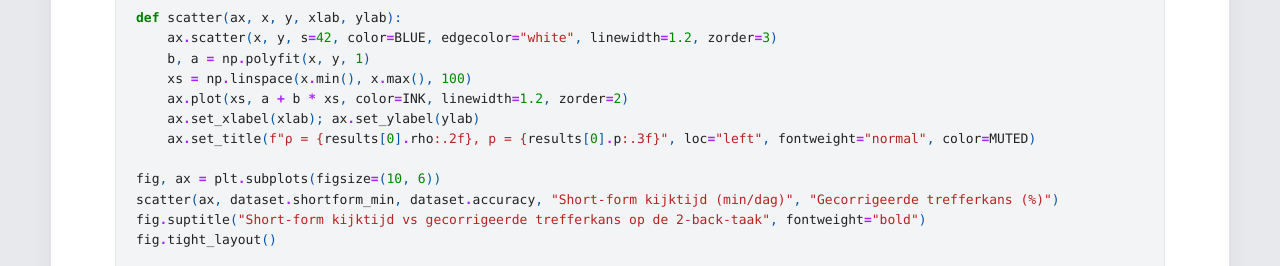
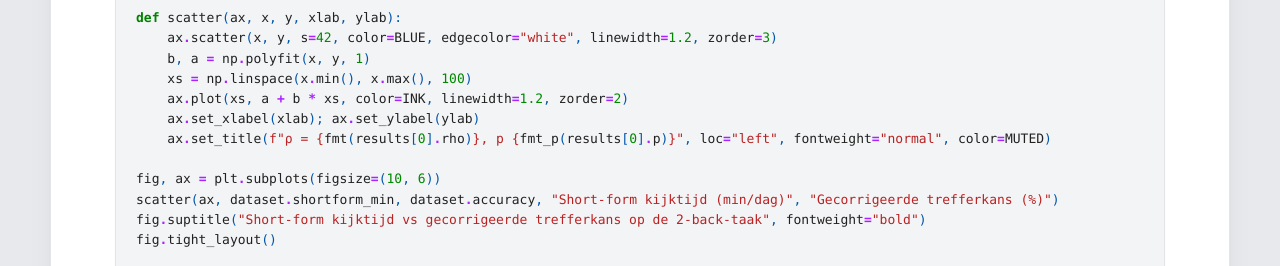
Before and after one commit to Sandj04/cp-analyse, a plain HTML site: page docs/index.html in a window 1280 px wide. Shown: the part 9980-10246 px from the top of the page. Drawn offline with nearby package versions, Linux system fonts and the light colour scheme; some packages are replaced by stand-ins of ours.

Commit message:
fix: scatter

```diff
--- a/docs/index.html
+++ b/docs/index.html
@@ -2339,7 +2339,7 @@ Sensitiviteit: alleen opgezocht: r_s(9) = -.30, p = .370
     <span class="n">xs</span> <span class="o">=</span> <span class="n">np</span><span class="o">.</span><span class="n">linspace</span><span class="p">(</span><span class="n">x</span><span class="o">.</span><span class="n">min</span><span class="p">(),</span> <span class="n">x</span><span class="o">.</span><span class="n">max</span><span class="p">(),</span> <span class="mi">100</span><span class="p">)</span>
     <span class="n">ax</span><span class="o">.</span><span class="n">plot</span><span class="p">(</span><span class="n">xs</span><span class="p">,</span> <span class="n">a</span> <span class="o">+</span> <span class="n">b</span> <span class="o">*</span> <span class="n">xs</span><span class="p">,</span> <span class="n">color</span><span class="o">=</span><span class="n">INK</span><span class="p">,</span> <span class="n">linewidth</span><span class="o">=</span><span class="mf">1.2</span><span class="p">,</span> <span class="n">zorder</span><span class="o">=</span><span class="mi">2</span><span class="p">)</span>
     <span class="n">ax</span><span class="o">.</span><span class="n">set_xlabel</span><span class="p">(</span><span class="n">xlab</span><span class="p">);</span> <span class="n">ax</span><span class="o">.</span><span class="n">set_ylabel</span><span class="p">(</span><span class="n">ylab</span><span class="p">)</span>
-    <span class="n">ax</span><span class="o">.</span><span class="n">set_title</span><span class="p">(</span><span class="sa">f</span><span class="s2">"ρ = </span><span class="si">{</span><span class="n">results</span><span class="p">[</span><span class="mi">0</span><span class="p">]</span><span class="o">.</span><span class="n">rho</span><span class="si">:</span><span class="s2">.2f</span><span class="si">}</span><span class="s2">, p = </span><span class="si">{</span><span class="n">results</span><span class="p">[</span><span class="mi">0</span><span class="p">]</span><span class="o">.</span><span class="n">p</span><span class="si">:</span><span class="s2">.3f</span><span class="si">}</span><span class="s2">"</span><span class="p">,</span> <span class="n">loc</span><span class="o">=</span><span class="s2">"left"</span><span class="p">,</span> <span class="n">fontweight</span><span class="o">=</span><span class="s2">"normal"</span><span class="p">,</span> <span class="n">color</span><span class="o">=</span><span class="n">MUTED</span><span class="p">)</span>
+    <span class="n">ax</span><span class="o">.</span><span class="n">set_title</span><span class="p">(</span><span class="sa">f</span><span class="s2">"ρ = </span><span class="si">{</span><span class="n">fmt</span><span class="p">(</span><span class="n">results</span><span class="p">[</span><span class="mi">0</span><span class="p">]</span><span class="o">.</span><span class="n">rho</span><span class="p">)</span><span class="si">}</span><span class="s2">, p </span><span class="si">{</span><span class="n">fmt_p</span><span class="p">(</span><span class="n">results</span><span class="p">[</span><span class="mi">0</span><span class="p">]</span><span class="o">.</span><span class="n">p</span><span class="p">)</span><span class="si">}</span><span class="s2">"</span><span class="p">,</span> <span class="n">loc</span><span class="o">=</span><span class="s2">"left"</span><span class="p">,</span> <span class="n">fontweight</span><span class="o">=</span><span class="s2">"normal"</span><span class="p">,</span> <span class="n">color</span><span class="o">=</span><span class="n">MUTED</span><span class="p">)</span>
 
 <span class="n">fig</span><span class="p">,</span> <span class="n">ax</span> <span class="o">=</span> <span class="n">plt</span><span class="o">.</span><span class="n">subplots</span><span class="p">(</span><span class="n">figsize</span><span class="o">=</span><span class="p">(</span><span class="mi">10</span><span class="p">,</span> <span class="mi">6</span><span class="p">))</span>
 <span class="n">scatter</span><span class="p">(</span><span class="n">ax</span><span class="p">,</span> <span class="n">dataset</span><span class="o">.</span><span class="n">shortform_min</span><span class="p">,</span> <span class="n">dataset</span><span class="o">.</span><span class="n">accuracy</span><span class="p">,</span> <span class="s2">"Short-form kijktijd (min/dag)"</span><span class="p">,</span> <span class="s2">"Gecorrigeerde trefferkans (%)"</span><span class="p">)</span>
```
Also changed, not shown: docs/assets/figures/figure-2.png, 1 other file.
